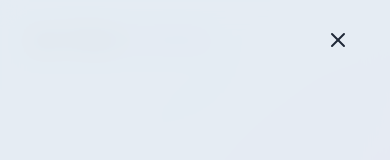
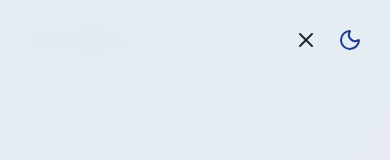
Before and after one commit to chucan1312/portfolio, a React (Vite) app: page / in a window 390 px wide. Shown: the top 160 px of the page. Built offline with nearby package versions, Linux system fonts and the light colour scheme.

Commit message:
Add theme toggle to small screen

```diff
--- a/src/components/Navbar.jsx
+++ b/src/components/Navbar.jsx
@@ -46,7 +46,7 @@
                 {/*mobile */}
 
                 <button onClick={() => setMenuOpen((prev) => !prev)}
-                className="md:hidden p-2 text-foreground z-50"
+                className="md:hidden p-2 text-foreground z-50 max-[710px]:pr-10"
                 aria-label={isMenuOpen ? "Close Menu" : "Open Menu"}>
                     {isMenuOpen ? <X size={24} /> : <Menu size={24} />}
                 </button>
--- a/src/components/ThemeToggle.jsx
+++ b/src/components/ThemeToggle.jsx
@@ -30,7 +30,7 @@
     return <button
     onClick={toggleTheme}
     className = {cn(
-        "fixed max-sm:hidden top-5 right-5 z-50 p-2 rounded-full transition-colors duration-300",
+        "fixed top-5 right-5 z-50 p-2 rounded-full transition-colors duration-300",
         "focus:outlin-hidden"
         )}>
         {" "}
```
